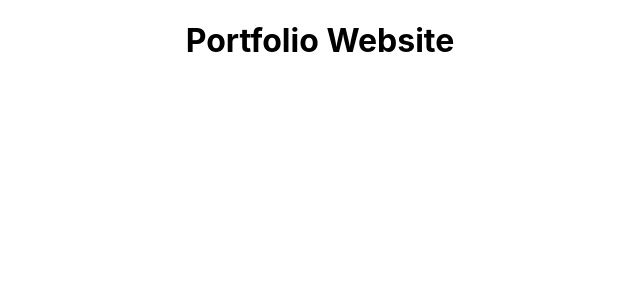
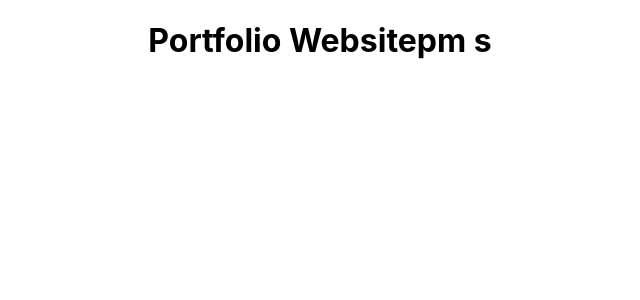
Before and after one commit to codegurupawan/farmport, a React (Create React App) app: page / in a window 1280 px wide. Shown: the top 300 px of the page, without its empty margins (320-960 px from the left). Built offline with nearby package versions, Linux system fonts and the light colour scheme.

Commit message:
Git Initialized

```diff
--- a/src/App.js
+++ b/src/App.js
@@ -4,7 +4,7 @@ import './App.css';
 function App() {
   return (
     <div className="App">
-      <h1>Portfolio Website</h1>
+      <h1>Portfolio Websitepm s</h1>
     </div>
   );
 }
```
